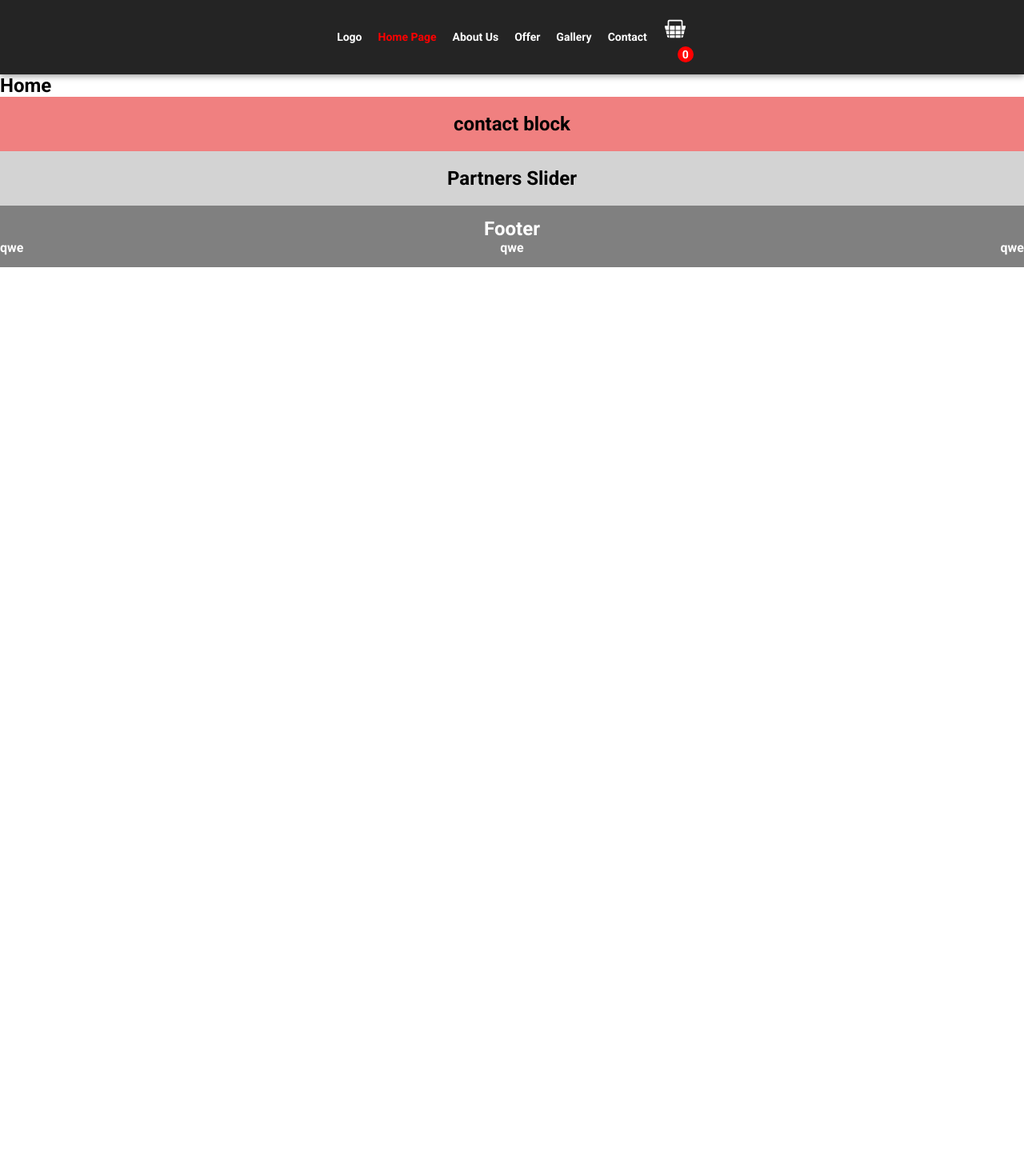
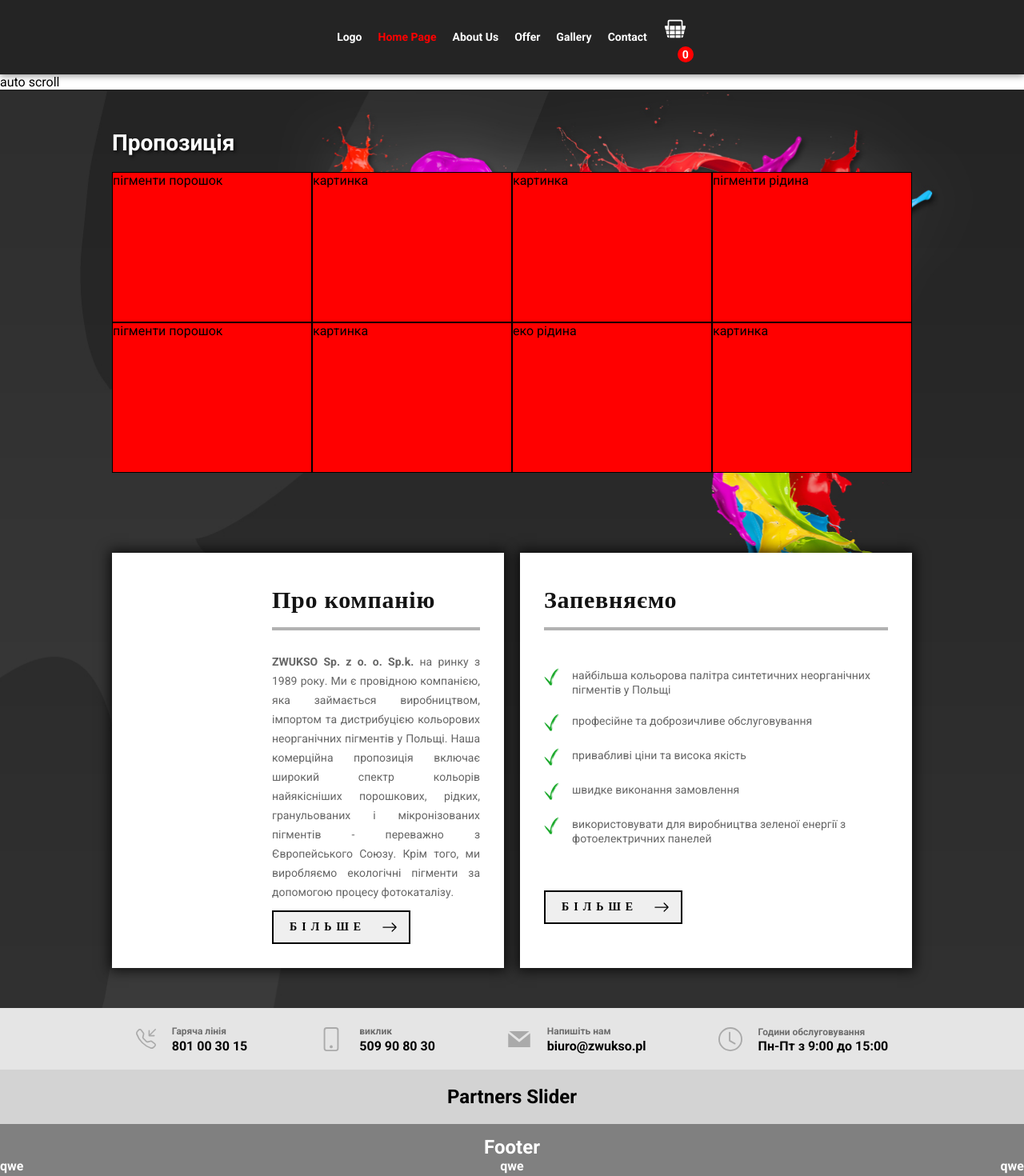
Before and after one commit to DmitriyUshkvarok/store-project, a Next.js app: page /home in a window 1280 px wide. Shown: the top 1470 px of the page at 80% size. Before the commit the page ends 800 px from the top, so only its background shows below. Built offline with nearby package versions, Linux system fonts and the light colour scheme.

Commit message:
styled home

```diff
--- a/src/app/home/page.jsx
+++ b/src/app/home/page.jsx
@@ -1,8 +1,13 @@
+import HomeAboutSection from "@/src/components/HomeAboutSection/HomeAboutSection";
+
 const HomePage = () => {
   return (
-    <div>
-      <h2>Home</h2>
-    </div>
+    <>
+    <div>auto scroll</div>
+   <HomeAboutSection/>
+
+
+    </>
   );
 };
 
--- a/src/components/ContactBlock/ContactBlock.jsx
+++ b/src/components/ContactBlock/ContactBlock.jsx
@@ -1,20 +1,42 @@
+'use client';
+
 import Container from '../Container/Container';
+import { Box ,List, Item, Text, Link, Desc, Mail, Telephone, Phone, Clock} from './ContactBlock.styled';
+import { BsTelephoneInbound, BsPhone ,BsClock} from "react-icons/bs";
+
+
 
 const ContactBlock = () => {
   return (
-    <div
-      style={{
-        display: 'flex',
-        justifyContent: 'center',
-        backgroundColor: 'lightcoral',
-        paddingBottom: '20px',
-        paddingTop: '20px',
-      }}
-    >
+    <Box >
       <Container>
-        <h2>contact block</h2>
+        <List>
+          <Item>   <Telephone/>
+    <div>     <Text>Гаряча лінія</Text>
+          <Link href="tel:801003015">801 00 30 15</Link></div>
+          </Item>
+          <Item><Phone/>
+          <div>  <Text>виклик</Text>
+          <Link href="tel:509908030">509 90 80 30</Link>
+
+          </div>
+          </Item>
+          <Item>
+            <Mail/>
+            <div> <Text>Напишіть нам
+
+</Text>
+          <Link href="mailto:biuro@zwukso.pl">biuro@zwukso.pl</Link>
+      </div>    </Item>
+          <Item><Clock/>
+          <div>   <Text>Години обслуговування
+
+</Text>
+         <Desc> Пн-Пт з 9:00 до 15:00</Desc></div> </Item>
+        </List>
+
       </Container>
-    </div>
+    </Box>
   );
 };
 
--- /dev/null
+++ b/src/components/ContactBlock/ContactBlock.styled.js
@@ -0,0 +1,70 @@
+import styled from 'styled-components';
+import { BsTelephoneInbound, BsPhone ,BsClock} from "react-icons/bs";
+
+import { GrMail } from "react-icons/gr";
+
+export const Mail = styled(GrMail)`
+color: #aaaaaa;
+    font-size: 30px;
+`;
+
+export const Telephone = styled(BsTelephoneInbound)`
+color: #aaaaaa;
+    font-size: 25px;
+`;
+export const Phone = styled(BsPhone)`
+color: #aaaaaa;
+    font-size: 30px;
+`;
+export const Clock = styled(BsClock)`
+color: #aaaaaa;
+    font-size: 30px;
+`;
+
+
+
+export const Box = styled.div`
+
+        background-color: #e5e5e5;
+        padding-bottom: 20px;
+        padding-top: 20px;
+        `;
+
+        export const List= styled.ul`
+        display:flex;
+        justify-content: center;
+        gap: 90px;
+        `;
+
+        export const Item = styled.li`
+        display: flex;
+        align-items:center;
+        gap: 20px;
+        `;
+
+
+export const Text = styled.p`
+
+color: #6D6D6D;
+    font-size: 12px;
+    font-weight: bold;
+    line-height: 18px;
+
+`;
+
+export const Link = styled.a`
+    text-decoration: none;
+    color: #000000;
+    font-size: 16px;
+    font-weight: bold;
+    line-height: 18px;
+
+
+`;
+
+export const Desc = styled.p`
+ color: #000000;
+    font-size: 16px;
+    font-weight: bold;
+    line-height: 18px;
+`;
--- a/src/components/HomeAboutSection/HomeAboutSection.jsx
+++ b/src/components/HomeAboutSection/HomeAboutSection.jsx
@@ -0,0 +1,59 @@
+'use client';
+
+import Container from "../Container/Container";
+import {BoxOffer , Box, Item, List, Overlay, Title , BoxCompany,Subject,Text, BoxAssure, ListAssure, ItemAssure, Btn} from "./HomeAboutSection.styled"
+import { BsArrowRight } from "react-icons/bs";
+
+
+const HomeAboutSection = ()=>
+{
+    return (
+        <Overlay>
+                <Container>
+<BoxOffer>
+<Title>Пропозиція</Title>
+<List>
+    <Item> пігменти порошок</Item>
+    <Item> картинка </Item>
+    <Item>  картинка</Item>
+    <Item>пігменти рідина</Item>
+    <Item>пігменти порошок</Item>
+    <Item>картинка </Item>
+    <Item>еко рідина </Item>
+    <Item>картинка </Item>
+</List>
+</BoxOffer>
+<Box>
+<BoxCompany><Subject>Про компанію</Subject>
+<Text><strong> ZWUKSO Sp. z o. o. Sp.k. </strong> на ринку з 1989 року.
+Ми є провідною компанією, яка займається виробництвом, імпортом та дистрибуцією кольорових неорганічних пігментів у Польщі.
+Наша комерційна пропозиція включає широкий спектр кольорів найякісніших порошкових, рідких, гранульованих і мікронізованих пігментів - переважно з Європейського Союзу. Крім того, ми виробляємо екологічні пігменти за допомогою процесу фотокаталізу.
+</Text>
+ <Btn>
+ більше <BsArrowRight size='20px'/>
+    {/*  переносить на сторінку про нас  */}
+ </Btn>
+</BoxCompany>
+<BoxAssure><Subject>Запевняємо</Subject>
+
+<ListAssure>
+    <ItemAssure> найбільша кольорова палітра синтетичних неорганічних пігментів у Польщі</ItemAssure>
+    <ItemAssure>професійне та доброзичливе обслуговування
+</ItemAssure>
+    <ItemAssure>привабливі ціни та висока якість
+</ItemAssure>
+    <ItemAssure>швидке виконання замовлення
+</ItemAssure>
+    <ItemAssure>використовувати для виробництва зеленої енергії з фотоелектричних панелей</ItemAssure>
+</ListAssure>
+<Btn>
+ більше <BsArrowRight size='20px'/>
+    {/*  переносить на сторінку Запевняємо */}
+ </Btn>
+</BoxAssure>
+</Box>
+</Container>
+        </Overlay>
+    )
+}
+export default HomeAboutSection
--- /dev/null
+++ b/src/components/HomeAboutSection/HomeAboutSection.styled.js
@@ -0,0 +1,141 @@
+import styled from 'styled-components';
+
+export const Overlay = styled.section`
+  padding-top: 50px;
+  padding-bottom:50px;
+
+  background-image: url('/background-basket-page.jpeg')  ;
+  background-repeat: no-repeat;
+
+  background-position: center;
+  background-size: cover;
+    overflow: hidden;
+    background-color:  #303030;
+
+`;
+
+export const BoxOffer = styled.div`
+
+width: 1000px;
+margin: 0 auto;
+`;
+
+
+export const Title = styled.h2`
+  display: flex;
+  justify-content: start;
+  font-size: 28px;
+  margin-bottom: 20px;
+  color: white;
+  text-shadow: 2px 2px 4px rgba(0, 0, 0, 0.7);
+`;
+export const List = styled.ul`
+display: flex;
+justify-content: center;
+flex-wrap: wrap;
+margin-bottom: 100px;
+
+
+`
+
+export const Item = styled.li`
+display: block;
+background: red;
+width: 250px;
+height: 188px;
+border: 1px solid black;
+`
+
+
+export const Box = styled.div`
+display: flex;
+gap: 20px;
+justify-content: center;
+
+
+`;
+
+
+// === BoxCompany ===
+
+export const BoxCompany = styled.div`
+    background-color: #fff;
+    box-shadow: 0px 0px 15px 3px rgba(0,0,0,0.75);
+    background: #fff none repeat scroll 0 0;
+    width: 490px;
+    padding: 30px;
+    padding-left: 200px;
+    box-sizing: border-box;
+
+`;
+
+export const Subject = styled.h2`
+border-bottom: 4px solid #B2B2B2;
+    color: #131313;
+    font-family: gotham;
+    font-size: 30px;
+    font-weight: bold;
+    letter-spacing: 0.025em;
+    line-height: 58px;
+    margin-bottom: 27px;
+    padding-bottom: 5px;
+
+`;
+export const Text = styled.p`
+color: #666666;
+    font-size: 14px;
+    line-height: 24px;
+    margin-bottom: 11px;
+    text-align: justify;
+
+`;
+
+export const Btn = styled.button`
+color: #000000;
+    display: flex;
+    align-items: center;
+    gap: 20px;
+    font-family: gotham;
+    font-size: 14px;
+    font-weight: bold;
+    height: 42px;
+    letter-spacing: 6px;
+    line-height: 42px;
+    padding-left: 20px;
+    text-transform: uppercase;
+    width: 173px;
+    border: 2px solid
+
+
+`;
+
+
+// === BoxAssure ===
+
+export const BoxAssure = styled.div`
+box-shadow: 0px 0px 15px 3px rgba(0,0,0,0.75);
+    background: #fff none repeat scroll 0 0;
+    width: 490px;
+    padding: 30px;
+    box-sizing: border-box;
+background-color: #fff;
+`;
+export const ListAssure = styled.ul`
+    list-style-type: none;
+    padding: 20px 0 35px;
+`;
+
+
+export const ItemAssure = styled.li`
+ background-image: url('/li.png');
+ background-repeat: no-repeat;
+
+
+color: #666666;
+    font-size: 14px;
+    line-height: 18px;
+    margin-bottom: 21px;
+    min-height: 22px;
+    padding-left: 35px;
+
+`;
```
Also changed, not shown: public/li.png (added).
